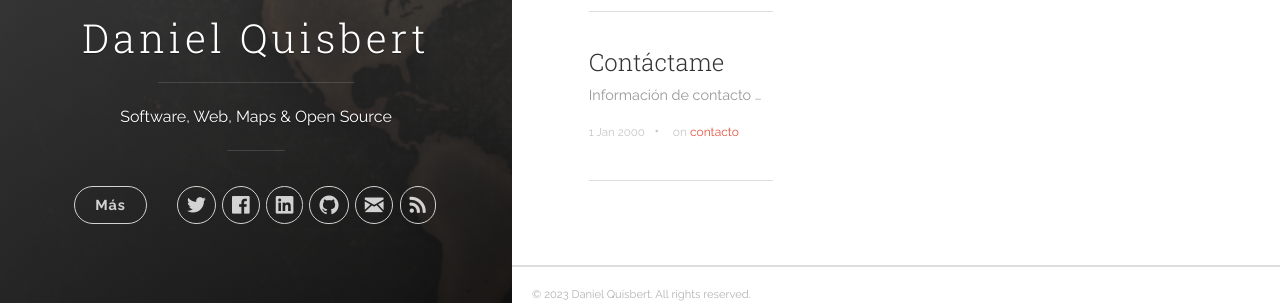
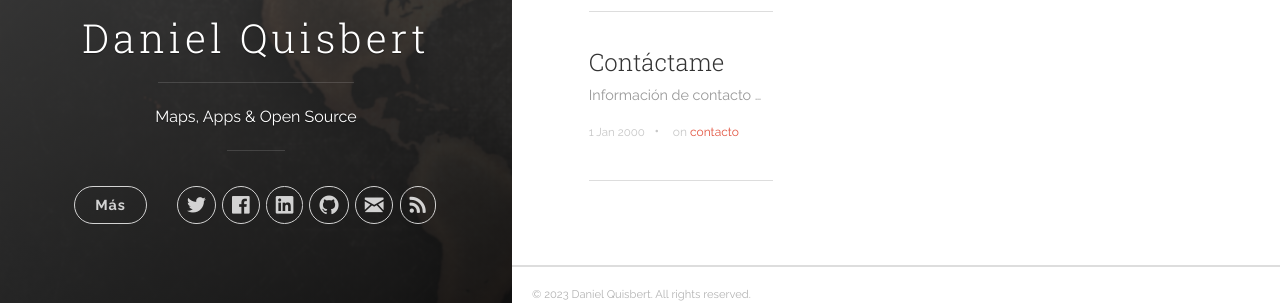
Before and after one commit to danielquisbert/danielquisbert.github.io, a Jekyll site: the page built from index.html, in a window 1280 px wide. Shown: the part 391-694 px from the top of the page. Built offline with Jekyll 4.4.1, drawn with Linux system fonts in a browser that asks for light colours; the list of posts is cut into pages by our own code.

Commit message:
cambio texto portada

```diff
--- a/_config.yml
+++ b/_config.yml
@@ -1,6 +1,6 @@
 theme: jekyll-theme-minimal# Site settings
 title: Daniel Quisbert
-description: 'Software, Web, Maps & Open Source'
+description: 'Maps, Apps & Open Source'
 url: 'https://danielquisbert.github.io'
 baseurl: '/'
 # google_analytics: 'UA-XXXXXX-X'
```
